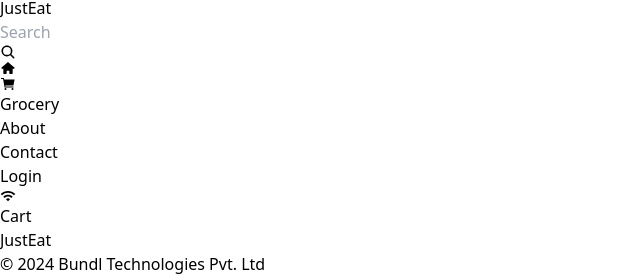
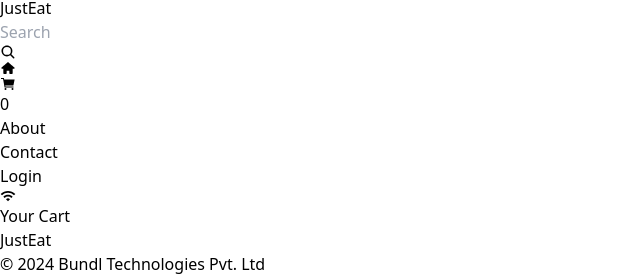
Before and after one commit to HaaniAshraf/JustEat, a React (Vite) app: page /cart in a window 1280 px wide. Shown: the part 364-642 px from the top of the page, without its empty margins (0-640 px from the left). Built offline with nearby package versions, Linux system fonts and the light colour scheme.

Commit message:
dishes added to cart

```diff
--- a/package.json
+++ b/package.json
@@ -10,9 +10,11 @@
     "preview": "vite preview"
   },
   "dependencies": {
+    "@reduxjs/toolkit": "^2.2.3",
     "react": "^18.2.0",
     "react-dom": "^18.2.0",
     "react-icons": "^5.0.1",
+    "react-redux": "^9.1.0",
     "react-router-dom": "^6.22.3"
   },
   "devDependencies": {
--- a/src/App.jsx
+++ b/src/App.jsx
@@ -1,4 +1,4 @@
-import React, { lazy,Suspense } from "react";
+import React from "react";
 import Home from "./pages/Home";
 import About from "./pages/About";
 import Contact from "./pages/Contact";
@@ -7,17 +7,17 @@
 import RestaurantInfo from "./pages/RestaurantInfo";
 import { BrowserRouter, Routes, Route } from "react-router-dom";
 import UserLayout from "./layout/userLayout";
-
-const Grocery = lazy(() => import('./components/Grocery'))
+import { Provider } from "react-redux";
+import appStore from "./utils/appStore";
 
 function App() {
   return (
+    <Provider store={appStore}>
       <BrowserRouter>
         <Routes>
-        <Route path="/" element={<UserLayout/>}>
+          <Route path="/" element={<UserLayout />}>
             <Route path="/" element={<Home />} />
             <Route path="*" element={<Error />} />
-          <Route path="/grocery" element={<Suspense fallback={<h1>Loading screen</h1>}><Grocery /></Suspense>} />
             <Route path="/about" element={<About />} />
             <Route path="/contact" element={<Contact />} />
             <Route path="/cart" element={<Cart />} />
@@ -25,6 +25,7 @@
           </Route>
         </Routes>
       </BrowserRouter>
+    </Provider>
   );
 }
 
--- a/src/components/DishAccordion.jsx
+++ b/src/components/DishAccordion.jsx
@@ -2,11 +2,18 @@
 import { IoIosArrowDropdown } from "react-icons/io";
 import { IoStar } from "react-icons/io5";
 import { useState } from "react";
+import { useDispatch } from "react-redux";
+import { addItem } from "../utils/cartSlice";
 
 const DishAccordion = ({ title, dishes }) => {
   const [showItems, setShowItems] = useState(false);
   const handleClick = () => {
     setShowItems(!showItems);
+  };
+
+  const dispatch = useDispatch();
+  const handleAddItem = (dish) => {
+    dispatch(addItem(dish));
   };
 
   return (
@@ -43,7 +50,10 @@
                 <div className="w-32 flex items-center justify-center">
                   <img src={dish.image} alt={dish.name} />
                   <div className="relative">
-                    <button className="bg-black hover:bg-gray-700 absolute right-10 top-5 text-white px-2 m-auto rounded-md">
+                    <button
+                      onClick={() => handleAddItem(dish)}
+                      className="bg-black hover:bg-gray-700 absolute right-10 top-5 text-white px-2 m-auto rounded-md"
+                    >
                       Add
                     </button>
                   </div>
--- /dev/null
+++ b/src/components/DishesCard.jsx
@@ -0,0 +1,24 @@
+import React from "react";
+import { IoStar } from "react-icons/io5";
+
+const DishesCard = ({ dish }) => {
+  return (
+    <div className="flex flex-col justify-between h-full items-center hover:shadow-md border-2 border-gray-300 rounded-lg py-4 cursor-pointer">
+      <div className="w-3/4 items-center justify-center">
+        <img
+          className="p-5 hover:scale-110 duration-200 w-full"
+          src={dish.image}
+          alt={dish.name}
+        />
+      </div>
+      <h3 className="text-xl font-semibold">{dish.name}</h3>
+      <p className="font-bold text-green-600">₹ {dish.price}</p>
+      <div className="flex items-center">
+        <h2>Rating : {dish.rating}</h2>
+        <IoStar className="text-yellow-400 ml-1" />
+      </div>
+    </div>
+  );
+};
+
+export default DishesCard;
--- a/src/components/Grocery.jsx
+++ /dev/null
@@ -1,9 +0,0 @@
-import React from 'react'
-
-const Grocery = () => {
-  return (
-    <div>Grocery</div>
-  )
-}
-
-export default Grocery
--- a/src/components/Header.jsx
+++ b/src/components/Header.jsx
@@ -3,6 +3,7 @@
 import { IoSearch } from "react-icons/io5";
 import { useState } from "react";
 import { Link, useLocation } from "react-router-dom";
+import { useSelector } from "react-redux";
 import useOnlineStatus from "../utils/useOnlineStatus";
 import { MdOutlineWifi } from "react-icons/md";
 import { MdOutlineWifiOff } from "react-icons/md";
@@ -29,6 +30,8 @@
       handleSearch();
     }
   };
+
+  const cartItems = useSelector((store) => store.cart.items);
 
   const onlineStatus = useOnlineStatus();
 
@@ -70,16 +73,12 @@
                 location.pathname === "/cart" ? "active-link" : "nav-item"
               }
             >
-              <IoCartSharp />
-            </li>
-          </Link>
-          <Link to={"/grocery"}>
-            <li
-              className={
-                location.pathname === "/grocery" ? "active-link" : "nav-item"
-              }
-            >
-              Grocery
+              <div className="flex items-center gap-2 relative">
+                <IoCartSharp />
+                <span className="absolute -top-2 left-3 bg-red-600 h-3 w-3 rounded-full flex items-center justify-center text-white text-xs">
+                  {cartItems.length}
+                </span>
+              </div>
             </li>
           </Link>
           <Link to={"/about"}>
--- a/src/components/RestaurantMenu.jsx
+++ b/src/components/RestaurantMenu.jsx
@@ -4,6 +4,7 @@
 import Coupon1 from "../assets/coupons/coupon1.jpg";
 import Coupon2 from "../assets/coupons/coupon2.jpg";
 import DishAccordion from "./DishAccordion";
+import DishesCard from "./DishesCard";
 
 const RestaurantMenu = ({ restaurantData }) => {
   return (
@@ -61,26 +62,9 @@
             Our Menu
           </h2>
         </div>
-        <div className="mt-8 flex flex-col gap-10 sm:grid sm:grid-cols-2 md:mt-12 md:grid md:grid-cols-3 md:px-20 md:gap-20">
+        <div className="mt-12 flex flex-col gap-10 sm:grid sm:grid-cols-2 md:mt-12 md:grid md:grid-cols-3 md:px-20 md:gap-20">
           {restaurantData.dishes.map((dish, index) => (
-            <div
-              className="flex flex-col justify-center items-center hover:shadow-md border-2 border-gray-300 rounded-lg py-4 cursor-pointer"
-              key={index}
-            >
-              <div className="w-3/4 items-center justify-center">
-                <img
-                  className="p-5 hover:scale-110 duration-200 w-full"
-                  src={dish.image}
-                  alt={dish.name}
-                />
-              </div>
-              <h3 className="text-xl font-semibold">{dish.name}</h3>
-              <p className="font-bold text-green-600">₹ {dish.price}</p>
-              <div className="flex items-center">
-                <h2>Rating : {dish.rating}</h2>
-                <IoStar className="text-yellow-400 ml-1" />
-              </div>
-            </div>
+            <DishesCard key={index} dish={dish} />
           ))}
         </div>
       </div>
@@ -89,7 +73,6 @@
         <DishAccordion title="Recommended" dishes={restaurantData.dishes} />
         <DishAccordion title="Popular" dishes={restaurantData.dishes} />
       </div>
-
     </div>
   );
 };
--- a/src/pages/Cart.jsx
+++ b/src/pages/Cart.jsx
@@ -1,9 +1,18 @@
 import React from "react";
+import { useSelector } from "react-redux";
+import DishesCard from "../components/DishesCard";
+const Cart = () => {
+  const cartItems = useSelector((store) => store.cart.items);
 
-const Cart = () => {
   return (
-    <div>
-      <h1 className="pt-24">Cart</h1>
+    <div className="pt-28 pb-40">
+      <h1 className="text-center font-bold text-xl sm:text-2xl">Your Cart</h1>
+      <div className="mt-8 grid sm:grid-cols-2 sm:px-16 md:grid-cols-4 items-center justify-center gap-8">
+        {cartItems &&
+          cartItems.map((dish, index) => (
+            <DishesCard className="bg-red-300" key={index} dish={dish} />
+          ))}
+      </div>
     </div>
   );
 };
--- /dev/null
+++ b/src/utils/appStore.jsx
@@ -0,0 +1,10 @@
+import { configureStore } from "@reduxjs/toolkit";
+import cartReducer from "./cartSlice";
+
+const appStore = configureStore({
+  reducer: {
+    cart: cartReducer,
+  },
+});
+
+export default appStore;
--- /dev/null
+++ b/src/utils/cartSlice.jsx
@@ -0,0 +1,22 @@
+import { createSlice } from "@reduxjs/toolkit";
+
+const cartSlice = createSlice({
+  name: "cart",
+  initialState: {
+    items: [],
+  },
+  reducers: {
+    addItem: (state, action) => {
+      state.items.push(action.payload);
+    },
+    removeItem: (state) => {
+      state.items.pop();
+    },
+    clearCart: (state) => {
+      state.items.length = 0;
+    },
+  },
+});
+
+export const { addItem, removeItem, clearCart } = cartSlice.actions;
+export default cartSlice.reducer;
```
Also changed, not shown: src/components/RestaurantCard.jsx (+8 -5 lines), 1 other file (tests, documents, lock files or other folders). Lines whose indentation alone changed are shown as unchanged.
